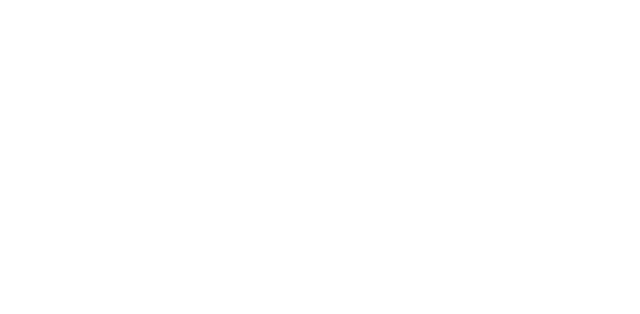
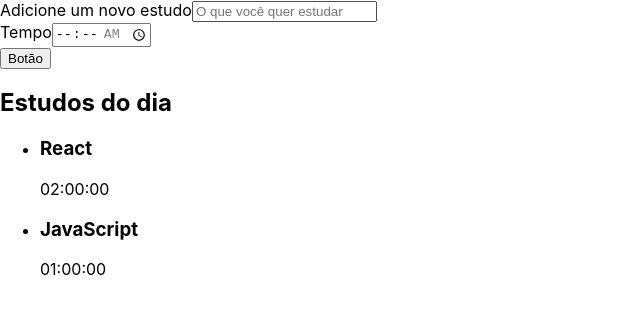
Before and after one commit to lucash-barbosa/Studies, a React (Create React App) app: page / in a window 1280 px wide. Shown: the top 314 px of the page, without its empty margins (0-640 px from the left). Built offline with nearby package versions, Linux system fonts and the light colour scheme.

Commit message:
Criando formulário e lista

```diff
--- a/src/App.tsx
+++ b/src/App.tsx
@@ -1,10 +1,14 @@
 import React from 'react';
+import Formulario from './components/Formulario';
+import Lista from './components/Lista'
 
 function App() {
   return (
-    <div className="App">
-    </div>
+     <div className="App">
+       <Formulario />
+       <Lista />
+     </div>
   );
-}
+ }
 
-export default App;
+ export default App;
--- /dev/null
+++ b/src/components/Botao/index.tsx
@@ -0,0 +1,13 @@
+import React from 'react';
+
+class Botao extends React.Component {
+  render() {
+     return (
+       <button>
+           Botão
+         </button>
+        )
+     }
+    }
+
+    export default Botao;
--- /dev/null
+++ b/src/components/Formulario/index.tsx
@@ -0,0 +1,39 @@
+import React from 'react';
+import Botao from '../Botao';
+
+class Formulario extends React.Component {
+  render() {
+    return (
+        <form>
+          <div>
+            <label htmlFor="tarefa">
+                Adicione um novo estudo
+              </label>
+              <input
+                type="text"
+                name="tarefa"
+                id="tarefa"
+                placeholder="O que você quer estudar"
+                required
+              />
+          </div>
+          <div>
+            <label htmlFor='tempo'>
+              Tempo
+            </label>
+            <input
+                type="time"
+                name="1"
+                id="tempo"
+                min="00:00:00"
+                max="01:30:00"
+                required
+              />
+          </div>
+        <Botao />
+      </form>
+    )
+  }
+}
+
+export default Formulario;
--- /dev/null
+++ b/src/components/Lista/index.tsx
@@ -0,0 +1,26 @@
+import React from 'react';
+
+function Lista() {
+    const tarefas = [{
+        tarefa: 'React',
+        tempo: '02:00:00'
+    }, {
+        tarefa: 'JavaScript',
+        tempo: '01:00:00'
+    }]
+    return (
+        <aside>
+            <h2> Estudos do dia </h2>
+            <ul>
+                {tarefas.map((item, index) => (
+                    <li key={index}>
+                        <h3> {item.tarefa} </h3>
+                        <span> {item.tempo} </span>
+                    </li>
+                ))}
+            </ul>
+        </aside>
+    )
+}
+
+export default Lista;
```
Also changed, not shown: public/index.html (+0 -23 lines).
